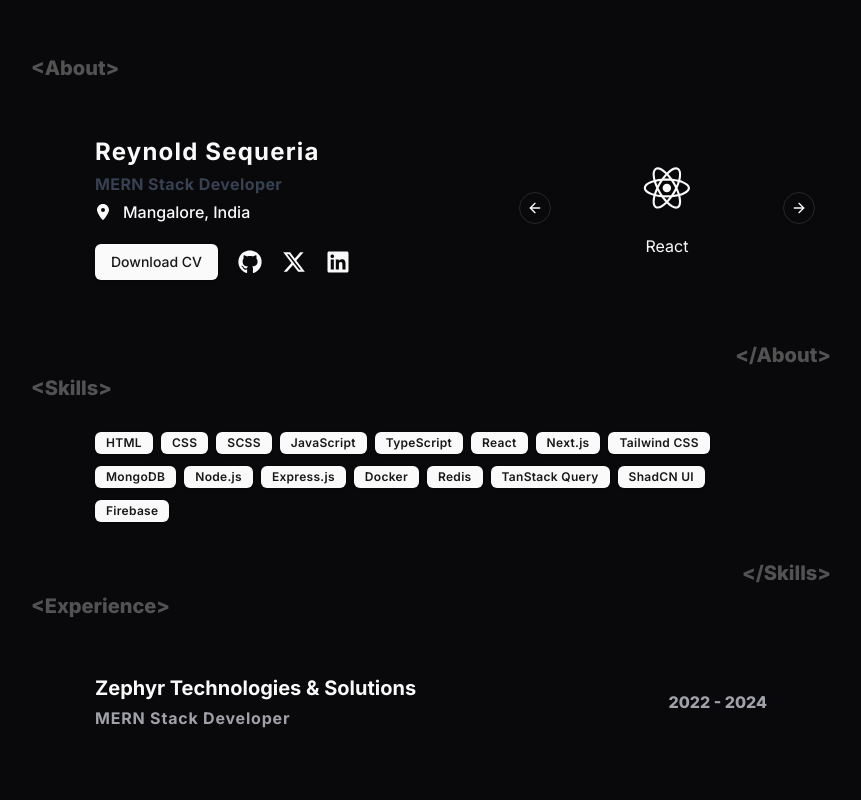
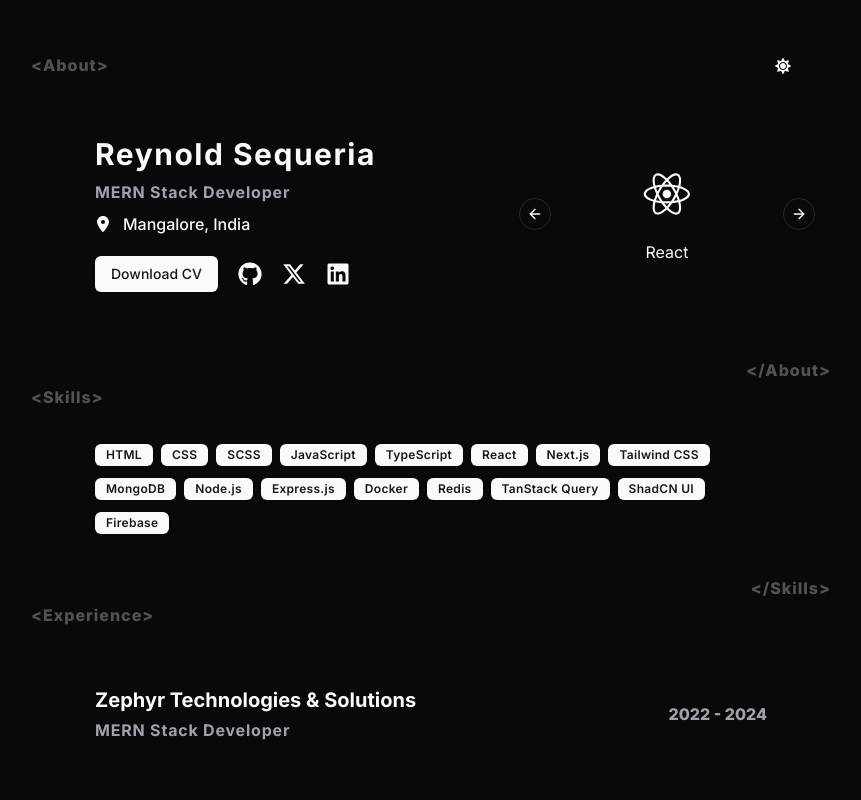
Before and after one commit to ReynoldArun09/Next-Js-Portfolio-Website-New, a Next.js app: page / in a window 1280 px wide. Shown: the top 800 px of the page, without its empty margins (209-1070 px from the left). Built offline with nearby package versions, Linux system fonts and the light colour scheme.

Commit message:
feat: theme button added

```diff
--- a/src/app/globals.css
+++ b/src/app/globals.css
@@ -88,8 +88,9 @@
     left: -4rem;
     top: -3px;
     font-weight: 800;
-    font-size: 1.25rem;
+    font-size: 1rem;
     color: var(--muted-foreground-color);
+    letter-spacing: 1px;
   }
 
   section::after {
@@ -99,7 +100,8 @@
     right: -4rem;
     bottom: -10px;
     font-weight: 800;
-    font-size: 1.25rem;
+    font-size: 1rem;
     color: var(--muted-foreground-color);
+    letter-spacing: 1px;
   }
 }
--- a/src/app/layout.tsx
+++ b/src/app/layout.tsx
@@ -2,6 +2,7 @@
 import { Inter } from "next/font/google";
 import "./globals.css";
 import ThemeProvider from "@/providers/theme-provider";
+import ThemeButton from "@/components/theme-button";
 
 const inter = Inter({ subsets: ["latin"] });
 
@@ -19,8 +20,9 @@
     <html lang="en">
       <body className={`${inter.className} antialiased`}>
         <ThemeProvider attribute="class" defaultTheme="dark">
-          <main className="max-w-2xl mx-auto py-10 min-h-screen">
+          <main className="max-w-2xl mx-auto py-10 min-h-screen relative">
             {children}
+            <ThemeButton />
           </main>
         </ThemeProvider>
       </body>
--- a/src/components/about/index.tsx
+++ b/src/components/about/index.tsx
@@ -23,11 +23,11 @@
     >
       <div className="flex justify-between items-center py-12">
         <div className="space-y-5">
-          <div className="space-y-1">
-            <h1 className="font-bold text-2xl tracking-wider">
+          <div className="space-y-2">
+            <h1 className="font-bold text-3xl tracking-wider">
               Reynold Sequeria
             </h1>
-            <h2 className="font-bold text-gray-700 tracking-wide">
+            <h2 className="font-bold text-md text-gray-400 tracking-wider">
               MERN Stack Developer
             </h2>
             <p className="flex gap-3 items-center font-medium">
--- a/src/components/projects/index.tsx
+++ b/src/components/projects/index.tsx
@@ -28,7 +28,7 @@
                 className="object-cover ml-2 transition-transform duration-500 group-hover:-translate-y-[65%]"
               />
             </div>
-            <div className="space-y-3 py-3 w-1/2 mr-4">
+            <div className="space-y-3 py-6 w-1/2 mr-4">
               <h3 className="font-bold text-2xl tracking-wider">
                 {project.name}
               </h3>
--- /dev/null
+++ b/src/components/theme-button/index.tsx
@@ -0,0 +1,32 @@
+"use client";
+
+import { useTheme } from "next-themes";
+import { FaSun, FaMoon } from "react-icons/fa";
+import { Button } from "../ui/button";
+
+export default function ThemeButton() {
+  const { theme, setTheme } = useTheme();
+  return (
+    <section className="absolute top-0 -right-10">
+      {theme === "dark" ? (
+        <Button
+          variant="link"
+          onClick={() => setTheme("light")}
+          className="flex gap-2 items-center hover:animate-spin"
+        >
+          <FaSun />
+          <span className="sr-only">theme button</span>
+        </Button>
+      ) : (
+        <Button
+          variant="link"
+          onClick={() => setTheme("dark")}
+          className="flex gap-2 items-center hover:animate-spin"
+        >
+          <FaMoon />
+          <span className="sr-only">theme button</span>
+        </Button>
+      )}
+    </section>
+  );
+}
```
